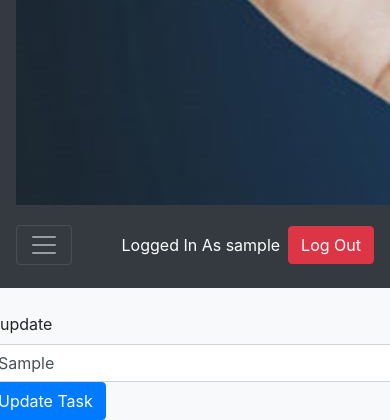
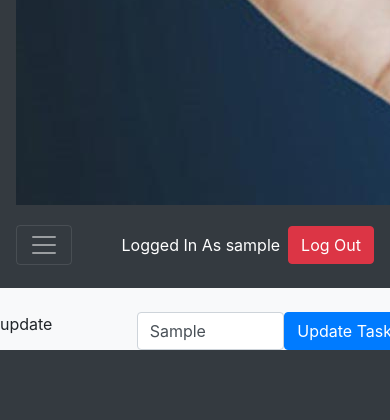
Before and after one commit to Harsha2023/myproject, a Django app: page /todolist/edit/1 in a window 390 px wide; the page is wider, and only the part inside the window is pictured. Shown: the part 708-1128 px from the top of that part. After the commit the page ends 1058 px from the top of that part, so only its background shows below. Run offline with Django 3.2, Linux system fonts and the light colour scheme; a user stored in the database is signed in; tables that the repository leaves empty hold one stand-in row (values such as "Sample post"); some libraries are stand-ins or nearby versions.

Commit message:
edit.html

```diff
--- a/todolist_app/templates/edit.html
+++ b/todolist_app/templates/edit.html
@@ -8,7 +8,7 @@
            <form method="POST" class="row justify-content-md-center">
                  {% csrf_token %}
                     <label class='col col-lg-2'>update  </label>
-                    <input type="text" class="form-control col-md-auto" name="task" placeholder="{{task_obj.task}}" value="{{task_obj.task}}" >
+                    <input type="text" class="form-control col col-lg-2" name="task" placeholder="{{task_obj.task}}" value="{{task_obj.task}}" >
                     <input type="hidden"  name="done"  value="{{task_obj.done}}" >
                     <button type="submit" class="btn btn-primary cl-lg-2">Update Task</button>
            </form>
```
